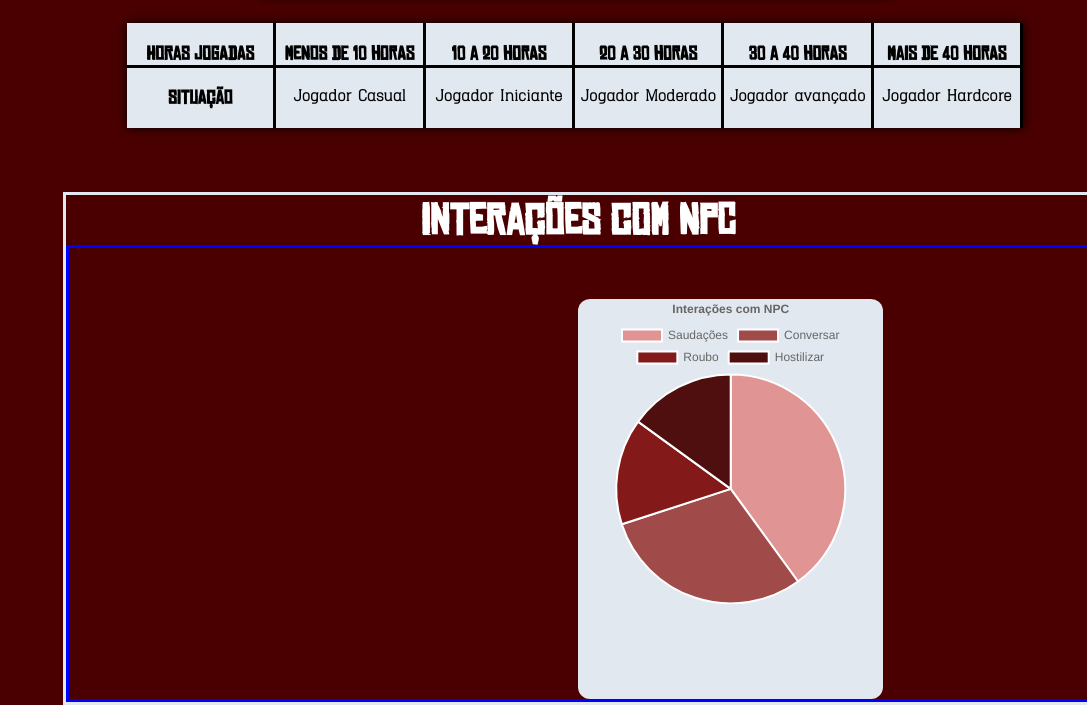
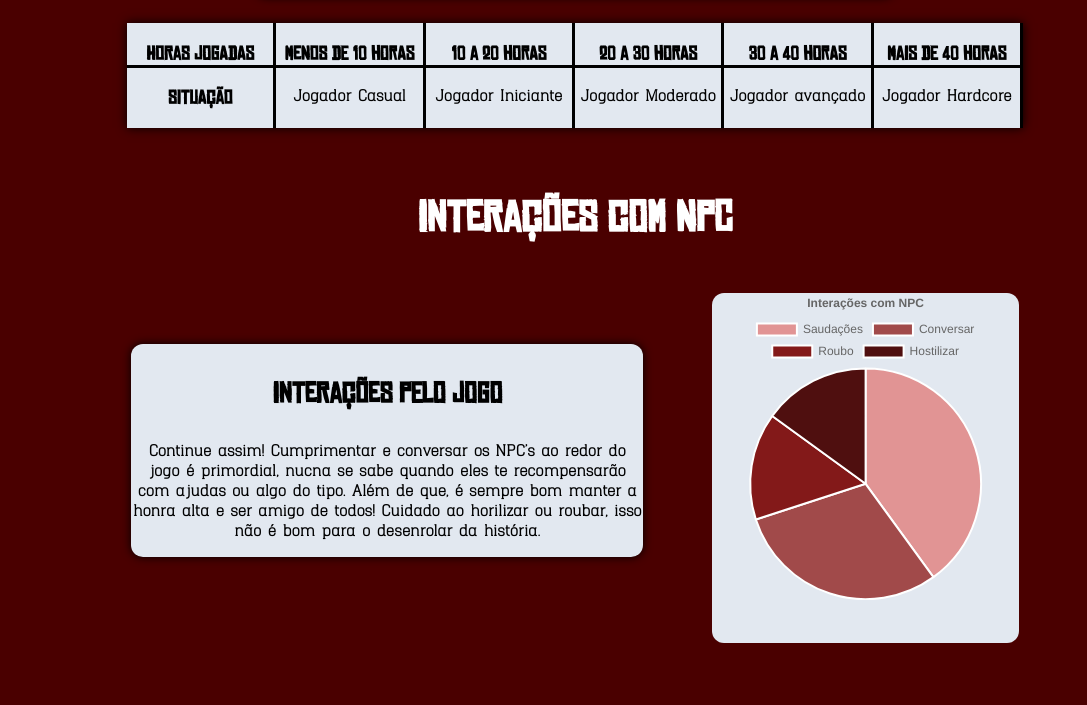
Before and after one commit to lucasomsilva/Projeto-Individual, a website: page site/public/dashboard.html in a window 1280 px wide. Shown: the part 970-1675 px from the top of the page, without its empty margins (193-1280 px from the left). After the commit the page ends 1613 px from the top, so only its background shows below. Drawn offline with nearby package versions, Linux system fonts and the light colour scheme; a web font is replaced by a local one.

Commit message:
Arrumando gráficos de NPC

```diff
--- a/site/public/css/dashboard.css
+++ b/site/public/css/dashboard.css
@@ -362,9 +362,9 @@ body {
 /* GRAFICO DE NPC */
 
 .interacoes {
-    border: #E2E8F0 solid;
     display: flex;
     width: 80%;
+    height: 50%;
     flex-direction: column;
     margin-left: 20%;
     margin-top: 5%;
@@ -372,30 +372,26 @@ body {
 
 .grafico2 {
     background-color: #E2E8F0;
-    height: 400px;
+    margin-top: 5%;
     width: 30%;
-    margin-left: 50%;
-    margin-top: 5%;
+    height: 350px;
     border-radius: 12px;
 }
 
 .grafico-npc {
     display: flex;
     flex-direction: row;
-    border: blue solid;
+    justify-content: space-evenly;
 }
 
 .metricas-npc {
     background-color: #E2E8F0;
-    border: green solid;
-    margin-left: 22%;
-    margin-top: 5%;
+    border-radius: 12px;
+    box-shadow: 0 0 10px rgba(0, 0, 0, 2);
+    width: 50%;
+    height: 50%;
+    text-align: center;
+    margin-top: 10%;
     font-family: 'Hapna-Slab', sans-serif;
-    box-shadow: 0 0 10px rgba(0, 0, 0, 2);
     font-weight: bold;
-    border-radius: 12px;
-    width: 500px;
-    height: 500px;
-    display: flex;
-    align-items: center;
 }
--- a/site/public/dashboard.html
+++ b/site/public/dashboard.html
@@ -159,15 +159,11 @@
 
         <div class="grafico-npc">
 
-            <!-- <div class="metricas-npc">
-                <h2 class="titulos">Relatório de horas jogadas</h2>
-                <p>Lorem, ipsum dolor sit amet consectetur adipisicing elit.
-                    Dolorum fuga consequatur explicabo, ad odio recusandae maxime alias, ducimus voluptas quasi labore
-                    eaque
-                    facere
-                    cumque doloremque cupiditate ex et blanditiis officiis!
+            <div class="metricas-npc">
+                <h2 class="titulos">Interações pelo jogo</h2>
+                <p>Continue assim! Cumprimentar e conversar os NPC's ao redor do jogo é primordial, nucna se sabe quando eles te recompensarão com ajudas ou algo do tipo. Além de que, é sempre bom manter a honra alta e ser amigo de todos! Cuidado ao horilizar ou roubar, isso não é bom para o desenrolar da história.
                 </p>
-            </div> -->
+            </div>
 
             <div class="grafico2">
                 <canvas id="grafico2" style="position: relative; height: 10vh; width: 10vw;"></canvas>
```
